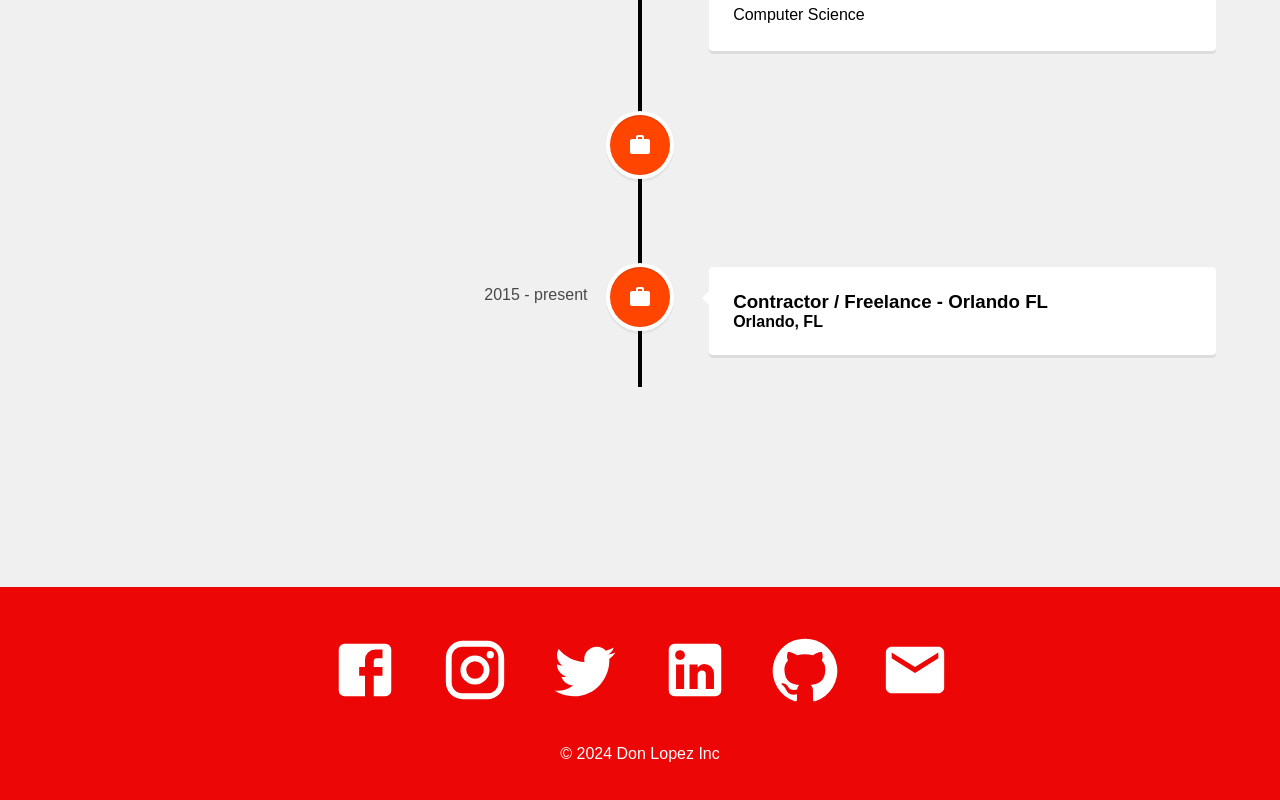
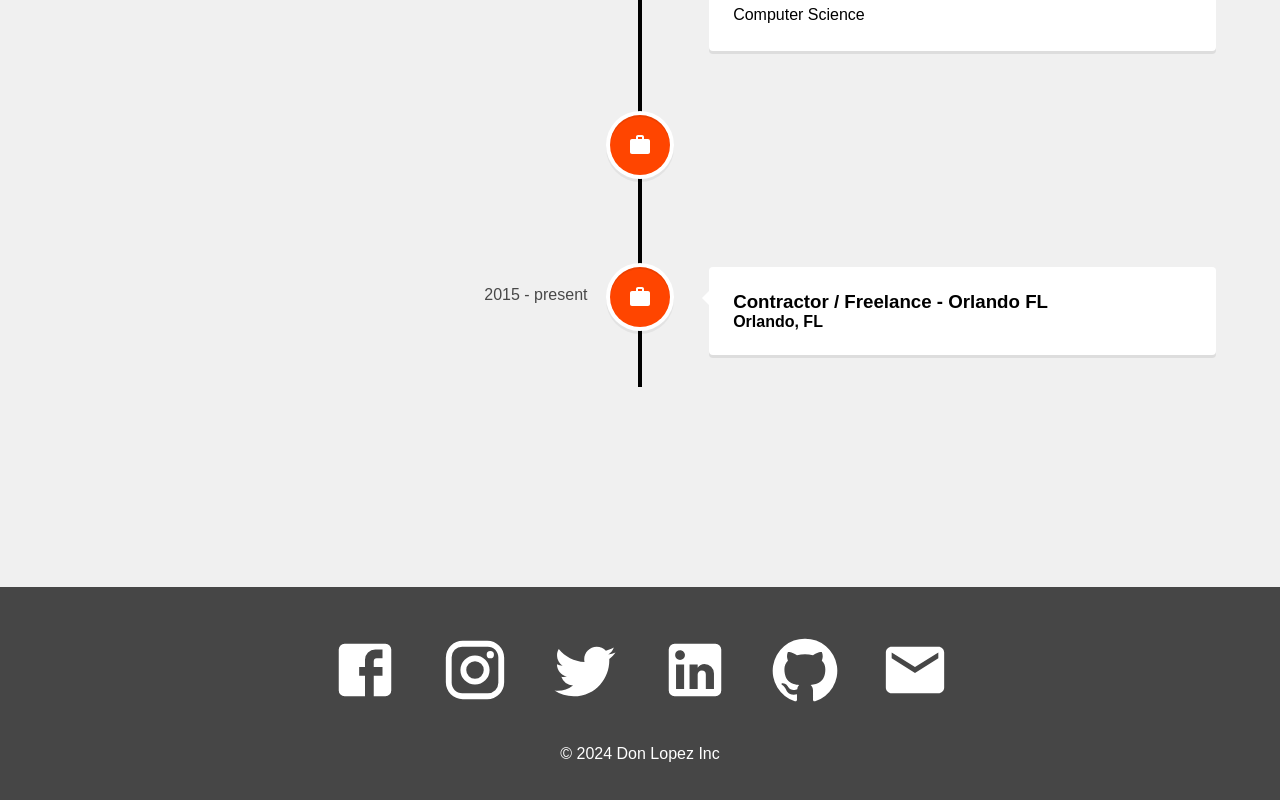
Before and after one commit to donlopez/personal-web-app, a React (Create React App) app: page /experience in a window 1280 px wide. Shown: the part 386-1186 px from the top of the page. Built offline with nearby package versions, Linux system fonts and the light colour scheme.

Commit message:
modified:   src/styles/Footer.css

```diff
--- a/src/styles/Footer.css
+++ b/src/styles/Footer.css
@@ -1,7 +1,7 @@
 .footer {
     width: 100%;
     height: 200px;
-    background: #ec0606;
+    background: #464646;
     display: flex;
     justify-content: center;
     align-items: center;
```
